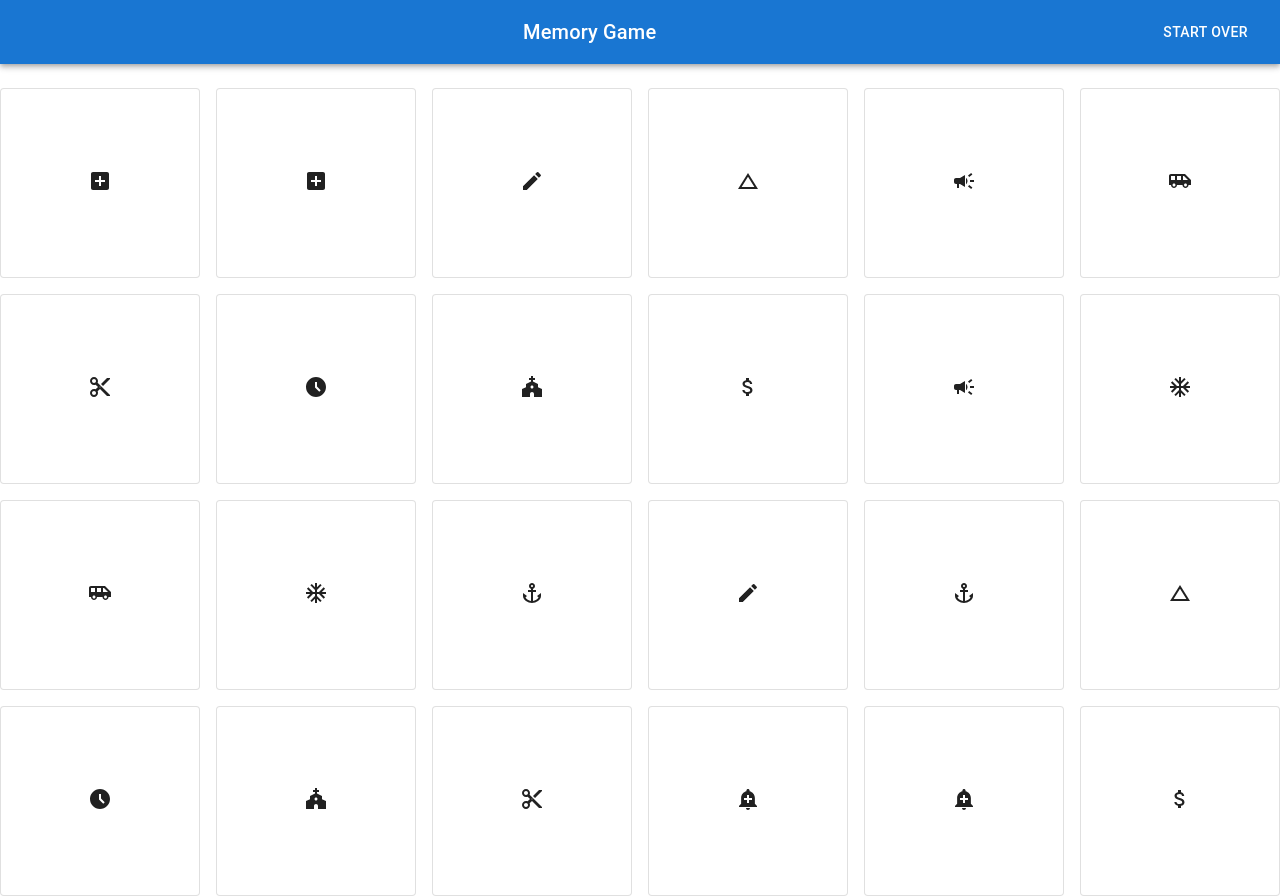
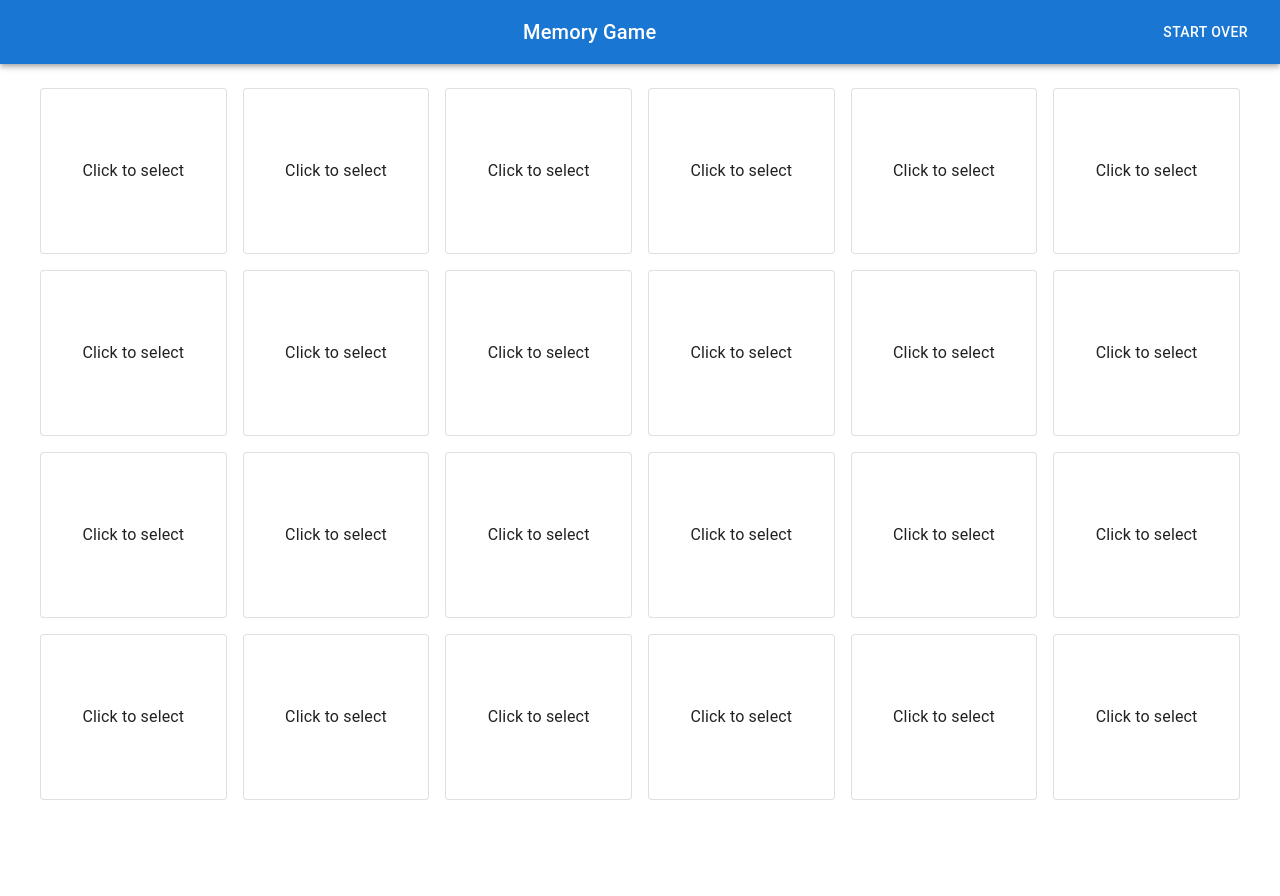
Before and after one commit to jackpilowsky/memory-game, a React (Create React App) app: page / in a window 1280 px wide. After the commit the page ends 800 px from the top, so only its background shows below. Built offline with nearby package versions, Linux system fonts and the light colour scheme.

Commit message:
Making the cards flippable

```diff
--- a/src/App.js
+++ b/src/App.js
@@ -1,17 +1,32 @@
 
+import React, { useState } from 'react';
 import './App.css';
-import cards from './cards'
+import getCards from './cards'
 import Header from './layout/Header'
 import Main from './layout/Main'
-console.log(Main)
 
 function App() {
+
+  const [cards, setCards] = useState(getCards())
+
+  const restart = () => setCards(getCards())
+  const handleClick = (i) =>{
+    let clonedCards = [...cards]
+    if(clonedCards[i].visible){
+      return
+    }
+    clonedCards[i].visible = true
+    console.log(clonedCards)
+    setCards(clonedCards)
+  }
+
   return (
     <div className="App">
-      <Header />
-      <Main cards={cards} />
+      <Header restart={restart} />
+      <Main cards={cards} handleClick={handleClick} />
     </div>
   );
 }
 
+
 export default App;
--- a/src/cards.jsx
+++ b/src/cards.jsx
@@ -15,7 +15,7 @@ function shuffle(array) {
     let currentIndex = array.length,  randomIndex;
 
     // While there remain elements to shuffle...
-    while (currentIndex != 0) {
+    while (currentIndex !== 0) {
 
       // Pick a remaining element...
       randomIndex = Math.floor(Math.random() * currentIndex);
@@ -30,25 +30,29 @@ function shuffle(array) {
   }
 
 let icons = [
-<AcUnitIcon />,
- <AccessTimeFilledIcon />,
- <AddBoxIcon/>,
- <AddAlertIcon/>,
- <AirportShuttleIcon/>,
- <AnchorIcon/>,
- <AttachMoneyIcon/>,
- <CampaignIcon/>,
- <ChangeHistoryIcon/>,
- <ChurchIcon/>,
- <CreateIcon/>,
- <ContentCutIcon/>
+<AcUnitIcon  fontSize="inherit" sx={{width: '5rem', height: '5rem'}} />,
+ <AccessTimeFilledIcon  fontSize="inherit" sx={{width: '5rem', height: '5rem'}} />,
+ <AddBoxIcon fontSize="inherit" sx={{width: '5rem', height: '5rem'}} />,
+ <AddAlertIcon fontSize="inherit" sx={{width: '5rem', height: '5rem'}} />,
+ <AirportShuttleIcon fontSize="inherit" sx={{width: '5rem', height: '5rem'}} />,
+ <AnchorIcon fontSize="inherit" sx={{width: '5rem', height: '5rem'}} />,
+ <AttachMoneyIcon fontSize="inherit" sx={{width: '5rem', height: '5rem'}} />,
+ <CampaignIcon fontSize="inherit" sx={{width: '5rem', height: '5rem'}} />,
+ <ChangeHistoryIcon fontSize="inherit" sx={{width: '5rem', height: '5rem'}} />,
+ <ChurchIcon fontSize="inherit" sx={{width: '5rem', height: '5rem'}} />,
+ <CreateIcon fontSize="inherit" sx={{width: '5rem', height: '5rem'}} />,
+ <ContentCutIcon fontSize="inherit" sx={{width: '5rem', height: '5rem'}} />
 ]
 
 // double the cards and shuffle them
-export default shuffle(icons.concat(icons).map(icon=>{
+export default function getCards(){
+  let cards = icons.map((icon, i)=>{
     return {
         icon,
-        visible: true,
-        selected: false
+        visible: false,
+        selected: false,
+        id: i
     }
-}))
+  })
+  return shuffle(cards.concat([...cards]))
+}
--- a/src/layout/Header.jsx
+++ b/src/layout/Header.jsx
@@ -7,6 +7,9 @@ import Button from '@mui/material/Button';
 
 
 export default function Header(props) {
+    const {
+        restart
+    } = props
     return (
       <Box sx={{
           flexGrow: 1,
@@ -17,7 +20,7 @@ export default function Header(props) {
             <Typography variant="h6" component="div" sx={{ flexGrow: 1 }}>
               Memory Game
             </Typography>
-            <Button color="inherit">Start Over</Button>
+            <Button color="inherit" onClick={restart}>Start Over</Button>
           </Toolbar>
         </AppBar>
       </Box>
--- a/src/layout/Main.jsx
+++ b/src/layout/Main.jsx
@@ -1,23 +1,29 @@
 import React from 'react'
 import Grid from '@mui/material/Grid';
 import Card from '@mui/material/Card';
+import { Typography } from '@mui/material';
 
 export default function Main(props){
     const {
-        cards
+        cards,
+        handleClick
     } = props
-    console.log(cards)
+
     return (
-        <main>
+        <main style={{maxWidth: 1200, margin: '0 auto' }}>
             <Grid container spacing={2}>
                 {
                     cards.map((card, i)=>(
                         <Grid key={i} item xs={2} >
-                            <Card variant="outlined" sx={{
-                            paddingTop: 10,
-                            paddingBottom: 10
-                        }}>
-                                {card.icon}
+                            <Card variant="outlined" onClick={()=>handleClick(i)} sx={{paddingTop: 5, paddingBottom: 5}}>
+                                {card.visible && card.icon}
+                                {!card.visible &&
+                                    <Typography as="p" sx={{
+                                        padding: '30px'
+                                    }}>
+                                        Click to select
+                                    </Typography>
+                                }
                             </Card>
                         </Grid>
                     ))
```
